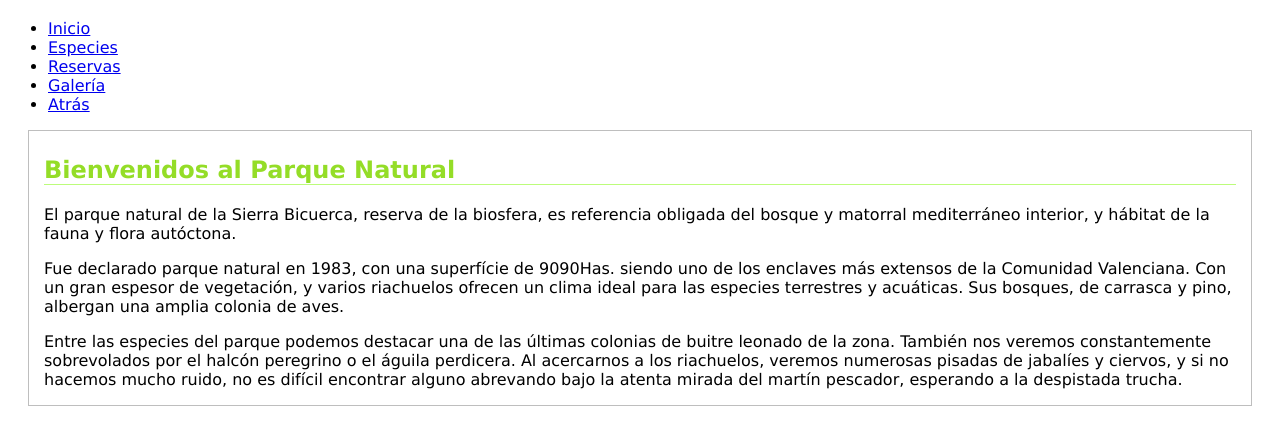
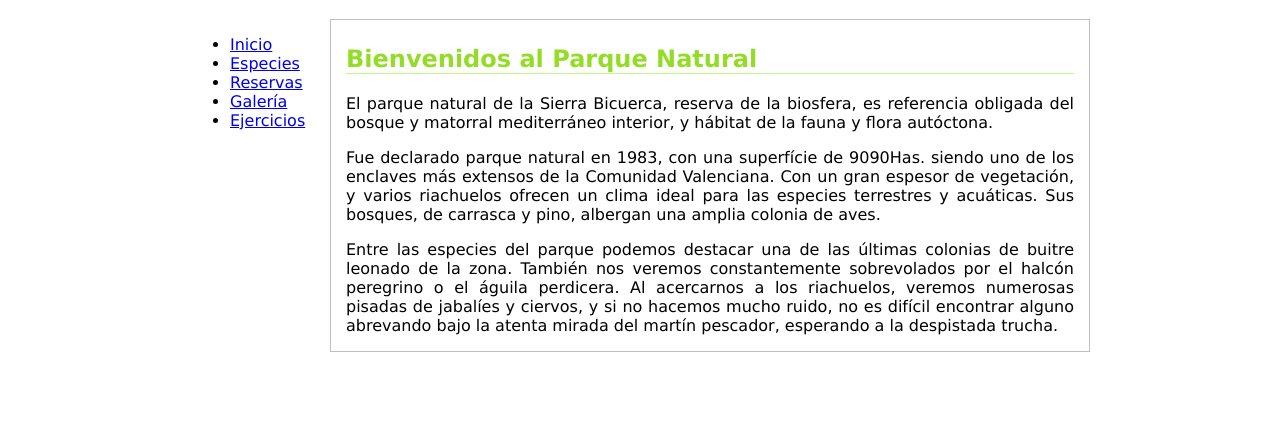
Before and after one commit to OrtziG/ogg-ffs-practica-06-2023, a plain HTML site: page c2-desenvolupamentfrontend/htmlcss/act1/parquenatural/index.html in a window 1280 px wide. Shown: the part 62-506 px from the top of the page. Drawn offline with Linux system fonts and the light colour scheme.

Commit message:
ejercicio 8

```diff
--- a/c2-desenvolupamentfrontend/htmlcss/act1/parquenatural/index.html
+++ b/c2-desenvolupamentfrontend/htmlcss/act1/parquenatural/index.html
@@ -10,15 +10,14 @@
 <body>
     <h1><span class="h1verde">Parque natural</span> <span class="h1naranja">Sierra Bicuerca</span></h1>
 
-    <p>
+
     <ul>
         <li><a href="index.html">Inicio</a></li>
         <li><a href="especies.html">Especies</a></li>
         <li><a href="reservas.html">Reservas</a></li>
         <li><a href="galeria.html">Galería</a></li>
-                <li><a href="../parquenatural/">Atrás</a></li>
+        <li><a href="../">Ejercicios</a></li>
     </ul>
-    </p>
 
     <main>
         <div>
--- a/c2-desenvolupamentfrontend/htmlcss/act1/parquenatural/styles/index.css
+++ b/c2-desenvolupamentfrontend/htmlcss/act1/parquenatural/styles/index.css
@@ -1,6 +1,11 @@
 body {
+    /* Elemento */
+    display: block;
+    width: 900px;
+    margin: auto;
     /* Texto */
     font-family: 'Lucida Sans', 'Lucida Sans Regular', 'Lucida Grande', 'Lucida Sans Unicode', Geneva, Verdana, sans-serif;
+    text-align: justify;
 }
 
 h1 {
@@ -13,7 +18,6 @@ h1 {
 h2 {
     /* Elemento */
     padding-top: 5px;
-    display: block;
     /* Texto */
     color: rgb(148, 221, 39);
     /* Borde */
@@ -24,13 +28,18 @@ h2 {
 
 main {
     /* Elemento */
-    padding-left: 20px;
-    padding-right: 20px;
+    width: 760px;
+    float: left;
+}
+
+ul {
+    /* Elemento */
+    width: 100px;
+    float: left;
 }
 
 div {
     /* Elemento */
-    display: block;
     padding-left: 15px;
     padding-right: 15px;
     /* Borde */
```
Also changed, not shown: c2-desenvolupamentfrontend/htmlcss/act1/parquenatural/especies.html (+0 -1 lines). Lines whose indentation alone changed are shown as unchanged.
